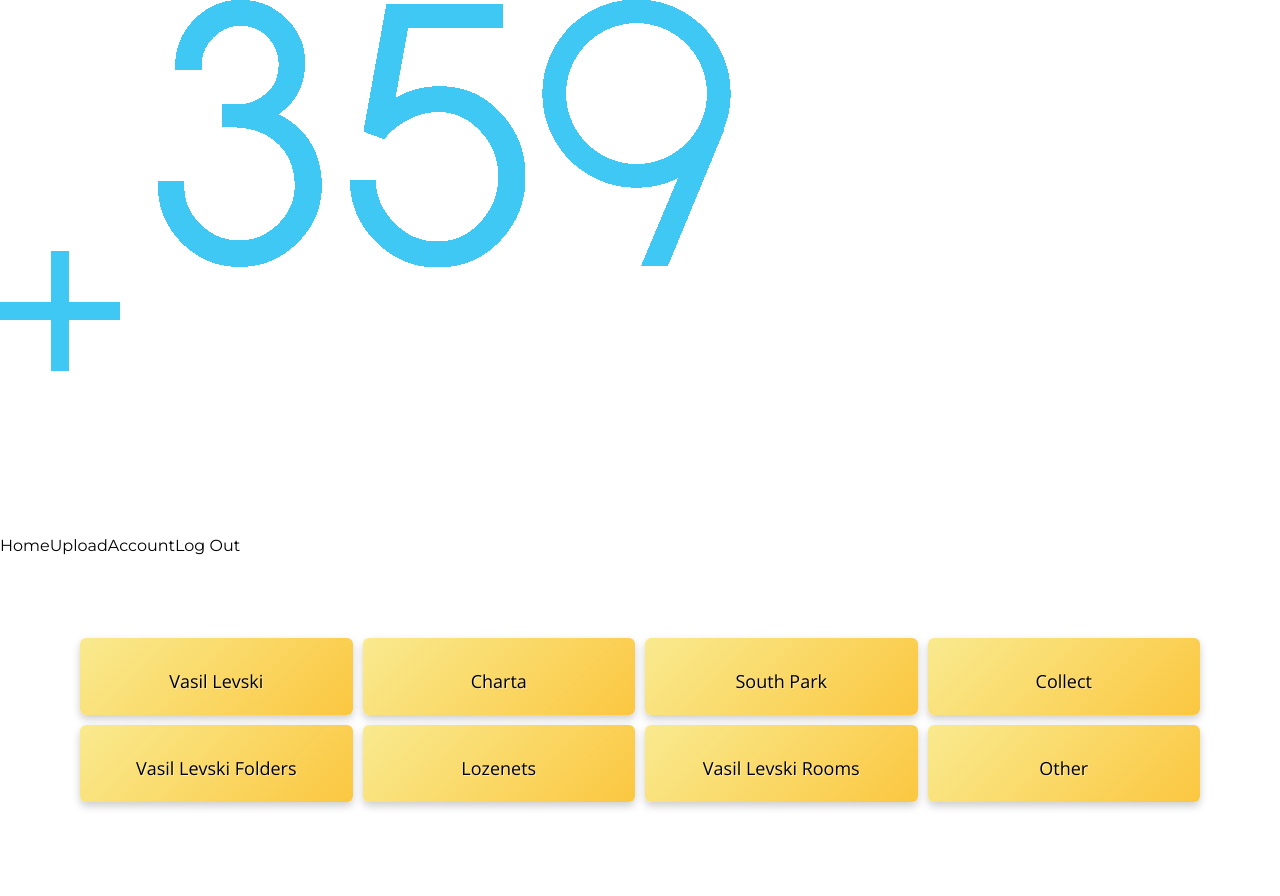
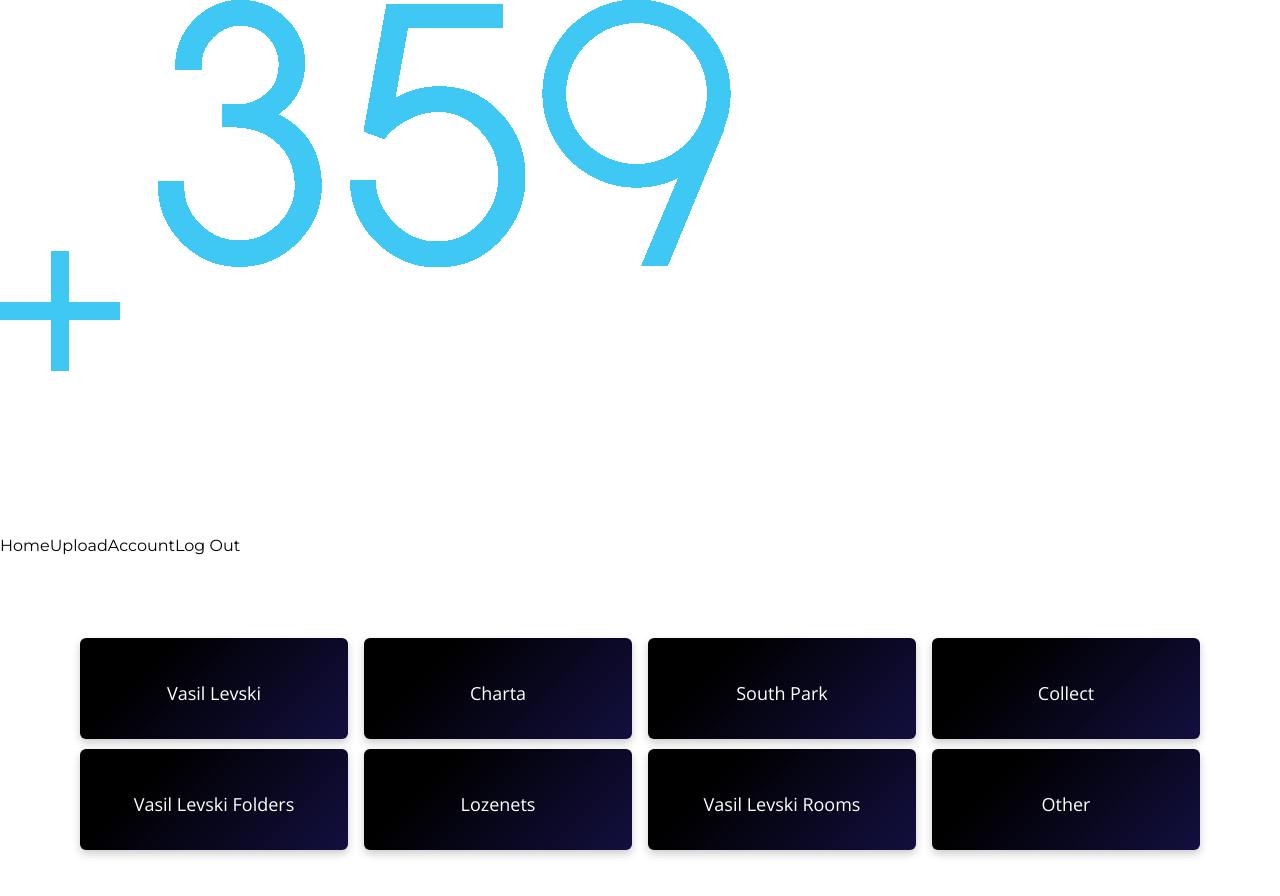
Before and after one commit to milenski1989/plus359-react-express-app, a React (Create React App) app in the folder client/: page / in a window 1280 px wide. Shown: the top 896 px of the page. Built offline with nearby package versions, Linux system fonts and the light colour scheme; sample sign-in values are in the browser's storage.

Commit message:
style home page

```diff
--- a/client/src/components/Home.css
+++ b/client/src/components/Home.css
@@ -1,11 +1,11 @@
 .folders {
-    column-gap: 10px;
     padding: 5rem;
 }
 
 .folder {
-    padding: 20px;
-    background: linear-gradient(135deg, #f9ea8f 0%, #fbc740 100%);
+    padding: 2rem;
+    background-color: #130f40;
+    background-image: linear-gradient(315deg, #130f40 0%, #000000 74%);
     border-radius: 6px;
     box-shadow: 0px 4px 8px rgba(0, 0, 0, 0.2);
     text-align: center;
@@ -46,6 +46,5 @@
 .title {
     font-size: 18px;
     margin-top: 10px;
-    color: #000000;
-    text-shadow: 1px 1px 0px rgba(255, 255, 255, 0.5);
+    color: #FFFFFF;
 }
```
